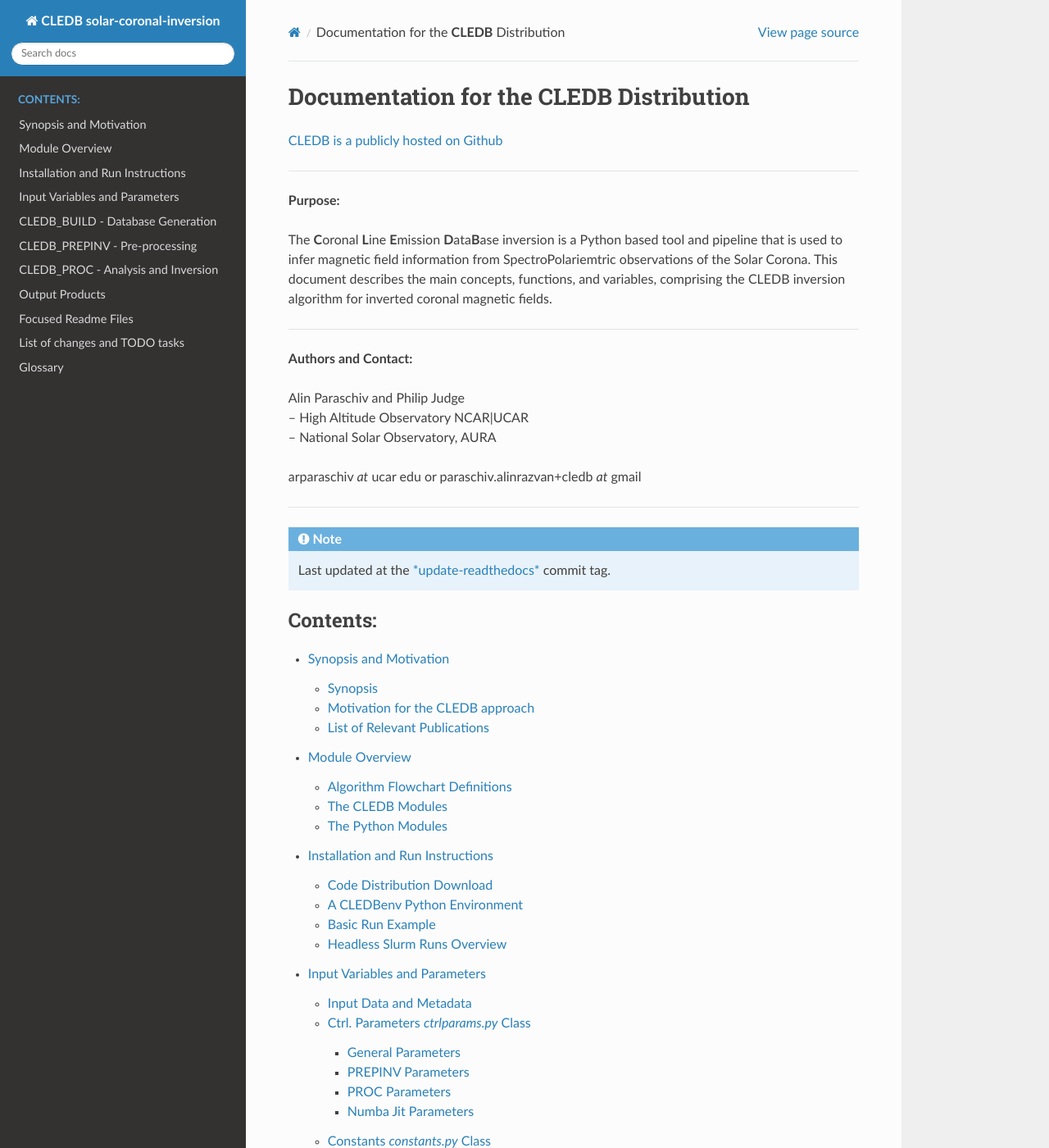
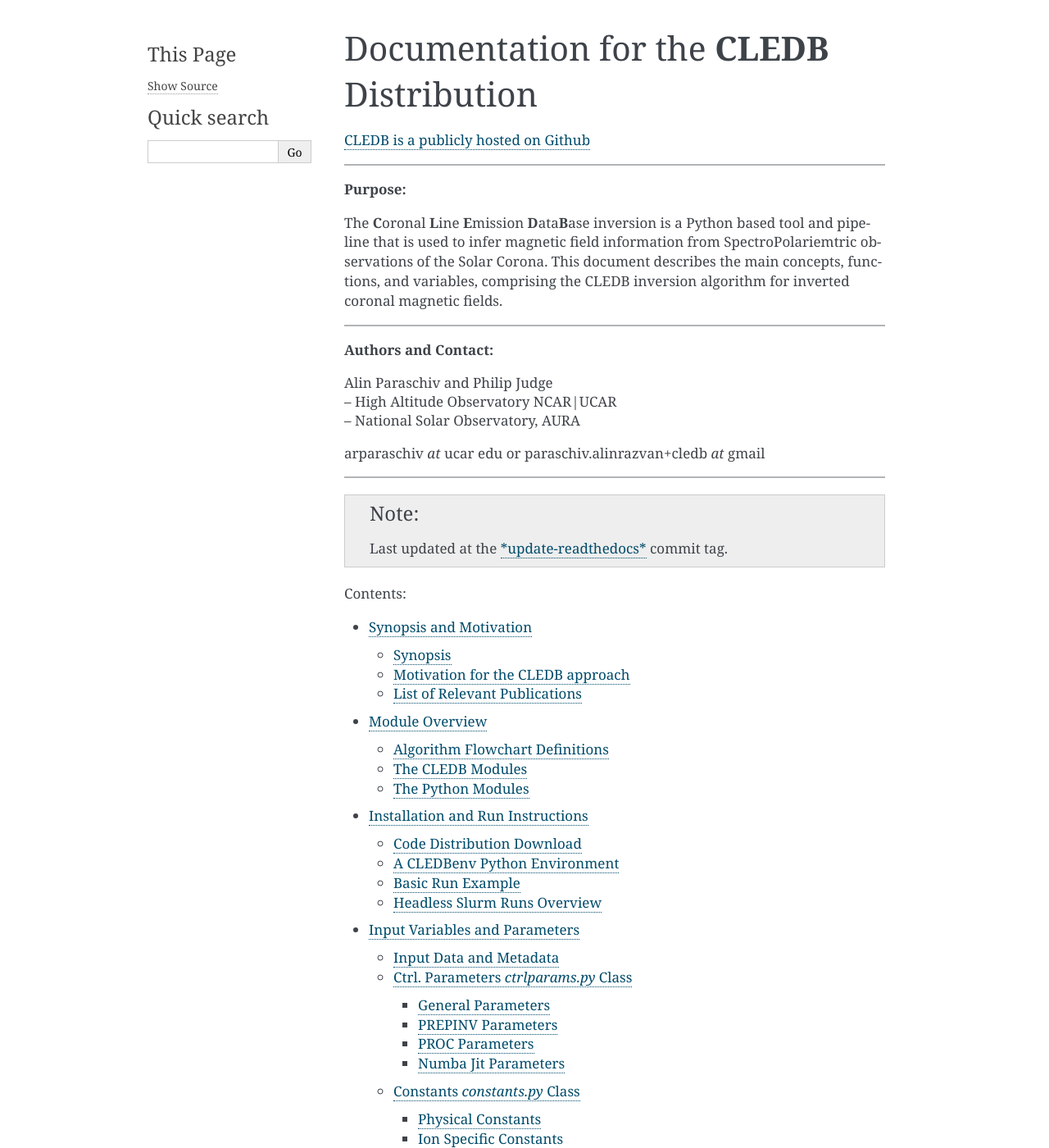
Before and after one commit to arparaschiv/solar-coronal-inversion, a Sphinx documentation site: the page built from docs/source/index.rst, in a window 1280 px wide and 1400 px high. Shown: the whole window at 82% size. Built offline with Sphinx 7.4.7, drawn with Linux system fonts in a browser that asks for light colours; some of the changed text lies outside the part shown.

Commit message:
update-readthedocs

```diff
--- a/docs/source/conf.py
+++ b/docs/source/conf.py
@@ -33,8 +33,8 @@ release = 'update-readthedocs'
 # Add any Sphinx extension module names here, as strings. They can be
 # extensions coming with Sphinx (named 'sphinx.ext.*') or your custom
 # ones.
-extensions = ["myst_parser", "sphinx_rtd_theme"]
-
+#extensions = ["myst_parser", "sphinx_rtd_theme"]
+extensions =[]
 # Add any paths that contain templates here, relative to this directory.
 templates_path = ['_templates']
 
@@ -50,8 +50,8 @@ exclude_patterns = []
 # The theme to use for HTML and HTML Help pages.  See the documentation for
 # a list of builtin themes.
 #
-#html_theme = 'alabaster'
-html_theme = "sphinx_rtd_theme"
+html_theme = 'alabaster'
+#html_theme = "sphinx_rtd_theme"
 
 # Add any paths that contain custom static files (such as style sheets) here,
 # relative to this directory. They are copied after the builtin static files,
```
